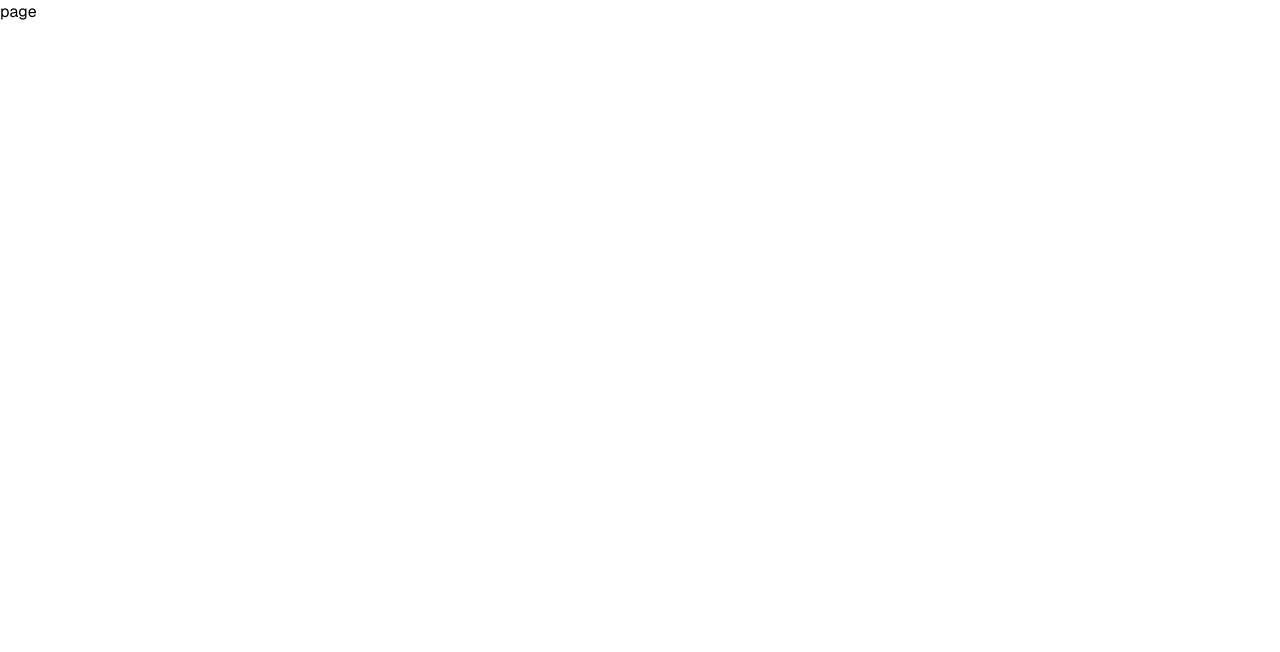
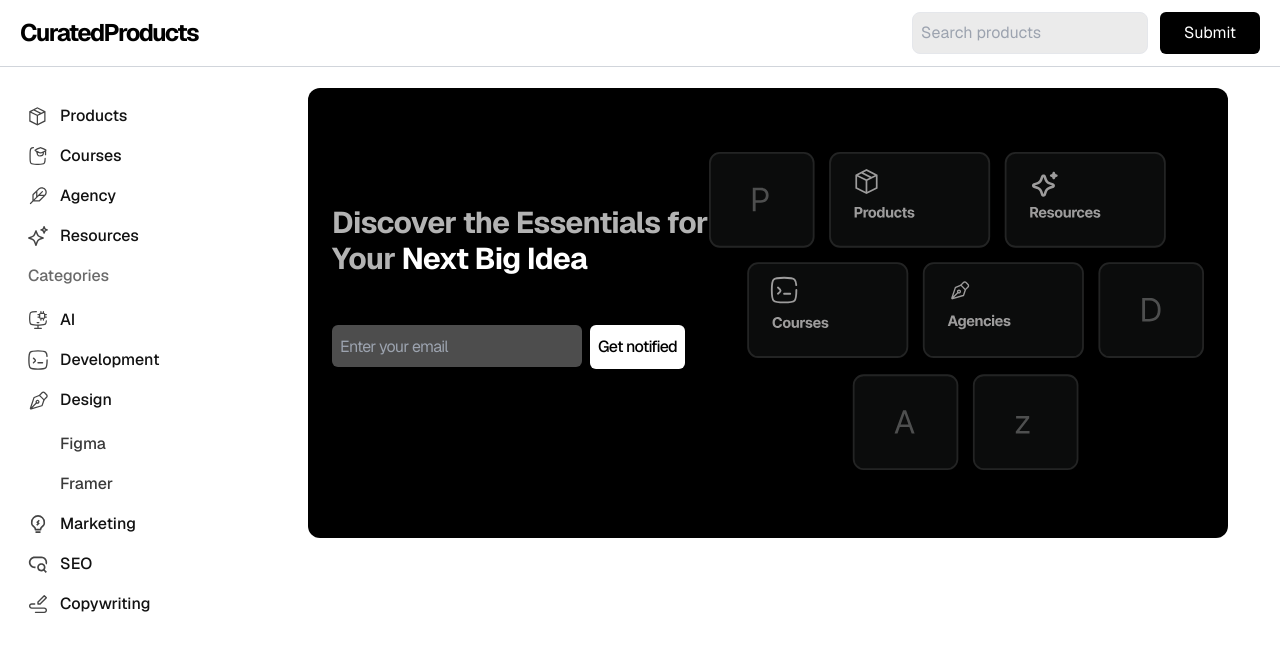
Before and after one commit to hemanthio/curatedproducts, a Next.js app: page / in a window 1280 px wide. Shown: the top 652 px of the page. Built offline with nearby package versions, Linux system fonts and the light colour scheme.

Commit message:
hero section, sidebar and layout fixed

```diff
--- a/app/admin/layout.js
+++ b/app/admin/layout.js
@@ -2,6 +2,7 @@
 import { createServerComponentClient } from '@supabase/auth-helpers-nextjs';
 import { cookies } from 'next/headers';
 import { redirect } from 'next/navigation';
+
 
 export default async function AdminLayout({
   children,
--- a/app/agency/page.js
+++ b/app/agency/page.js
@@ -16,7 +16,7 @@ export default function AgencyPage() {
 
   return (
     <div>
-      <div className="flex flex-wrap gap-12">
+      <div className="flex flex-wrap gap-10  ">
         {products.map((product) => (
           <div key={product.id} >
             <Card product={product} />
--- a/app/layout.js
+++ b/app/layout.js
@@ -1,7 +1,7 @@
-
 import "./globals.css";
 import { GeistSans } from "geist/font/sans";
-
+import Categories from "../components/Categories";
+import Navbar from "../components/Navbar";
 
 export const metadata = {
   title: "Create Next App",
@@ -11,10 +11,12 @@ export const metadata = {
 export default function RootLayout({ children }) {
   return (
     <html lang="en">
-      <body
-        className={GeistSans.className}
-      >
-        {children}
+      <body className={GeistSans.className}>
+        <Navbar />
+        <div className="flex mt-16">
+          <Categories />
+          <div className="flex-1 p-6 ml-64">{children}</div>
+        </div>
       </body>
     </html>
   );
--- a/app/page.js
+++ b/app/page.js
@@ -1,9 +1,20 @@
-import React from 'react'
+import Navbar from "@/components/Navbar";
+import Categories from "@/components/Categories"; // Corrected import to match component name
 
-const page = () => {
+import React from "react";
+import Hero from "@/components/Hero";
+
+const Page = () => {
+  // Capitalized component name to follow React conventions
   return (
-    <div>page</div>
-  )
-}
+    <>
+      <div className="mx-7">
+        <Navbar />
+        <Categories />
+        <Hero />
+      </div>
+    </>
+  );
+};
 
-export default page
+export default Page; // Updated to use the corrected component name
--- /dev/null
+++ b/components/Categories.js
@@ -0,0 +1,134 @@
+"use client";
+
+import React, { useState } from "react";
+import { useRouter } from "next/navigation"; // Update import to use next/navigation
+
+const Categories = () => {
+  const [activeItem, setActiveItem] = useState("");
+  const router = useRouter(); // Initialize useRouter
+
+  const sidebarData = [
+    {
+      name: "Products",
+      icon: "/icons/product.svg",
+      link: "/products",
+    },
+    {
+      name: "Courses",
+      icon: "/icons/courses.svg",
+      link: "/courses",
+    },
+    {
+      name: "Agency",
+      icon: "/icons/agency.svg",
+      link: "/agency",
+    },
+    {
+      name: "Resources",
+      icon: "/icons/resources.svg",
+      link: "/resources",
+    },
+    {
+      name: "Categories",
+      type: "category",
+      alwaysOpen: true,
+      items: [
+        {
+          name: "AI",
+          link: "/categories/ai",
+          icon: "/icons/ai.svg",
+        },
+        {
+          name: "Development",
+          link: "/categories/development",
+          icon: "/icons/development.svg",
+        },
+        {
+          name: "Design",
+          link: "/categories/design",
+          icon: "/icons/design.svg",
+          alwaysOpen: true,
+          isExpanded: true,
+          items: [
+            {
+              name: "Figma",
+              link: "/categories/design/figma",
+            },
+            {
+              name: "Framer",
+              link: "/categories/design/framer",
+            },
+          ],
+        },
+        {
+          name: "Marketing",
+          link: "/categories/marketing",
+          icon: "/icons/marketing.svg",
+        },
+        {
+          name: "SEO",
+          link: "/categories/seo",
+          icon: "/icons/seo.svg",
+        },
+        {
+          name: "Copywriting",
+          link: "/categories/copywriting",
+          icon: "/icons/copywriting.svg",
+        },
+      ],
+    },
+  ];
+
+  const renderNavItem = (item, level = 0) => {
+    const isActive = activeItem === item.link;
+    const hasSubItems = item.items && item.items.length > 0;
+    const isCategory = item.type === "category";
+    const isDesignSection = item.name === "Design";
+    const isDesignSubItem = level === 2; // Design subsections are at level 2
+
+    return (
+      <div key={item.name} className="w-full ">
+        <div
+          className={`flex items-center font-medium  px-2 py-2 cursor-pointer
+            ${level > 0 ? "pl-2" : ""}
+            ${isActive ? "bg-blue-50 text-blue-600" : "hover:bg-gray-50"}
+            ${isCategory ? " text-[#6A6A6A]" : "text-[#121212]"}
+            ${isDesignSubItem ? " text-[#3b3b3b]" : ""}
+          `}
+          onClick={() => {
+            if (!hasSubItems) {
+              setActiveItem(item.link);
+              router.push(item.link); // Navigate to the link
+            }
+          }}
+        >
+          {item.icon && (
+            <img
+              src={item.icon}
+              alt={`${item.name} icon`}
+              className="w-5 h-5 mr-3"
+            />
+          )}
+          <span className={`${!item.icon && !isCategory ? "ml-8" : ""}`}>
+            {item.name}
+          </span>
+        </div>
+        {hasSubItems && (
+          <div className="mt-1 ">
+            {item.items.map((subItem) => renderNavItem(subItem, level + 1))}
+          </div>
+        )}
+      </div>
+    );
+  };
+
+  return (
+    <nav className="fixed left-5  top-[80px] overflow-y-scroll  w-60 h-screen bg-white  ">
+      <div className="py-4">
+        {sidebarData.map((item) => renderNavItem(item))}
+      </div>
+    </nav>
+  );
+};
+
+export default Categories;
--- /dev/null
+++ b/components/Hero.js
@@ -0,0 +1,33 @@
+import React from 'react'
+
+const Hero = () => {
+  return (
+    <div className='w-full  h-[450px] rounded-xl  top-[68px] bg-black p-4'>
+        <div className='flex items-center px-2 justify-between'>
+            <div className='heading and email w-[380px] flex flex-col gap-12 tracking-[-0.7px] leading-[120%] text-white/70'>
+                <h1 className=' text-3xl font-bold'>
+                Discover the Essentials for Your <span className='text-white'>Next Big Idea
+                </span>
+                </h1>
+                <div className='w-full flex items-between'>
+                    <input type="text"
+                    placeholder='Enter your email '
+                    className='bg-white/30 pl-2 rounded-md  w-[250px] h-[42px]'
+                    name="email" />
+                    <button  className='bg-white text-black font-medium  px-2 rounded-md ml-2  py-3'>Get notified</button>
+                </div>
+            </div>
+            <div className='heroimage pt-12'>
+                <img src="/hero-image.svg"
+                 alt="heroimage"
+                 width={500}
+                 height={300}
+
+                 />
+            </div>
+        </div>
+    </div>
+  )
+}
+
+export default Hero
--- /dev/null
+++ b/components/Navbar.js
@@ -0,0 +1,26 @@
+import React from "react";
+import Link from 'next/link';
+
+const Navbar = () => {
+  return (
+    <div className="fixed z-10 bg-white top-0 left-0 w-full flex items-center justify-between py-3 px-2 border-b border-gray-300">
+      <Link href="/" className="font-bold ml-3 text-2xl tracking-[-1.5px]">
+        CuratedProducts
+      </Link>
+      <div className="search and submit mr-3 flex gap-3">
+        <input
+          type="text"
+          name="search"
+          required
+          placeholder="Search products"
+          className="border rounded-lg p-2 text-[#808080] bg-[#ebebeb]"
+        />
+        <button className="bg-black text-white rounded-md px-[24px] py-[9px]">
+          Submit
+        </button>
+      </div>
+    </div>
+  );
+};
+
+export default Navbar;
--- a/next.config.mjs
+++ b/next.config.mjs
@@ -1,7 +1,6 @@
 /** @type {import('next').NextConfig} */
 const nextConfig = {
-    reactStrictMode: true,
- transpilePackages: ["geist"],
+
 };
 
 export default nextConfig;
```
